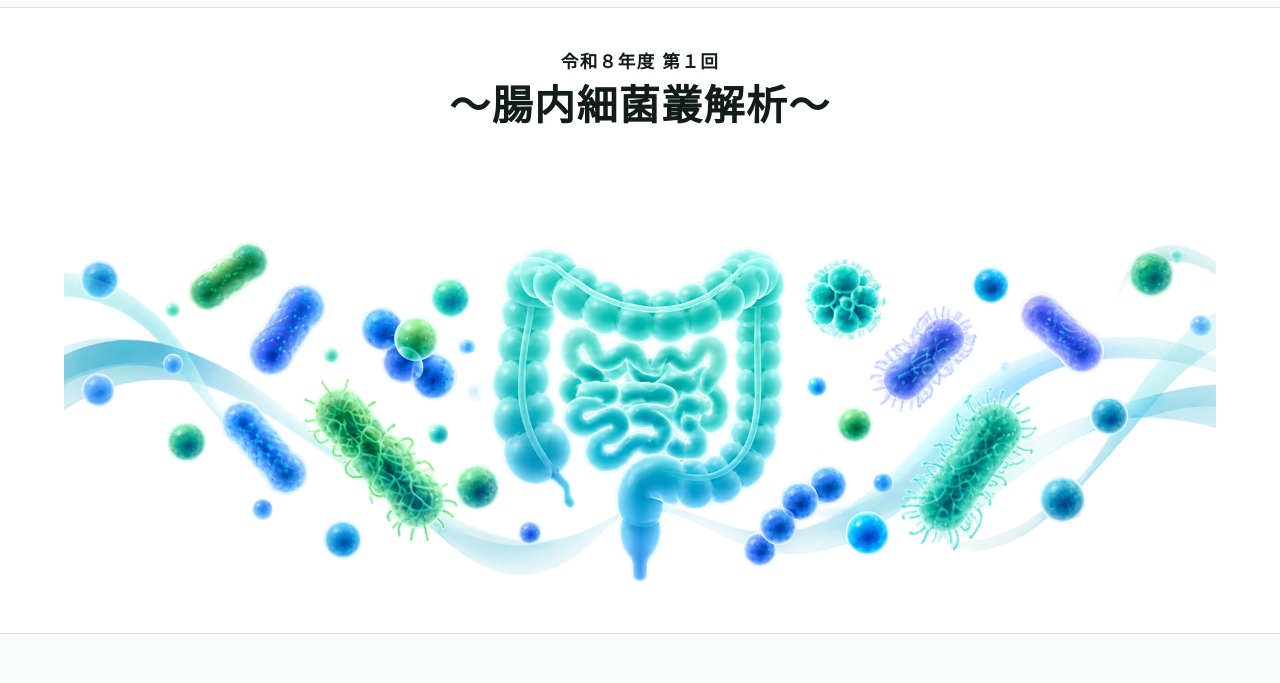
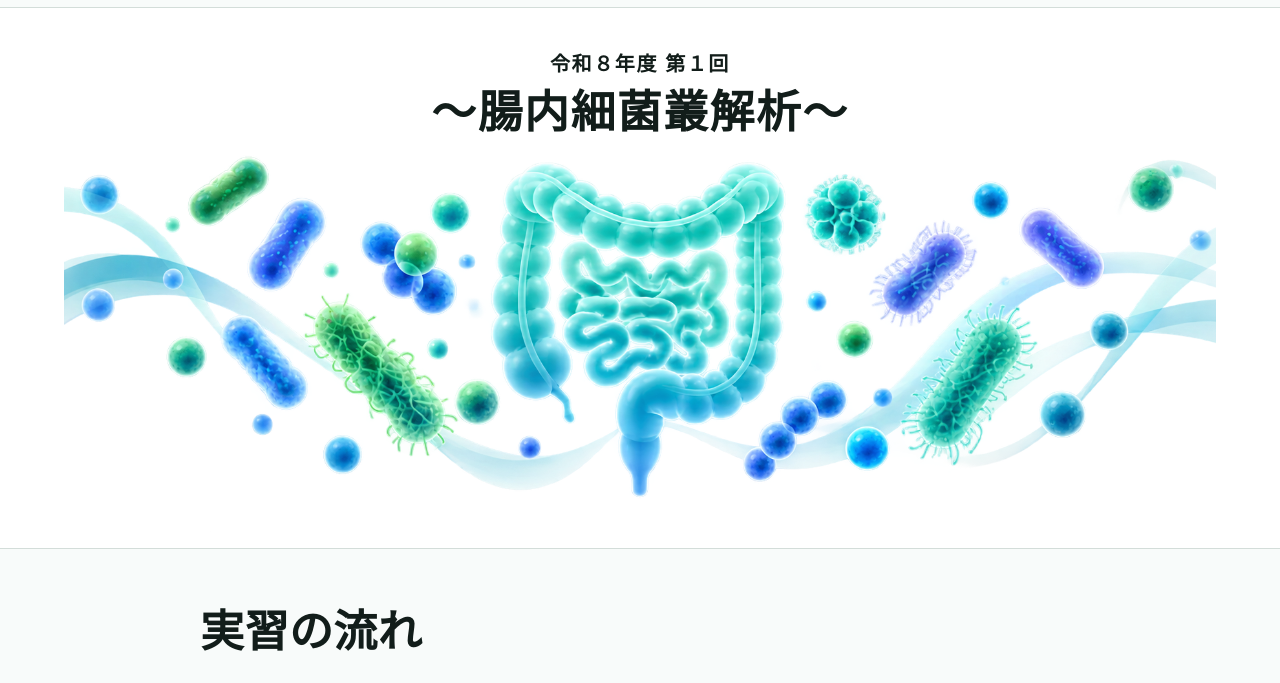
Before and after one commit to iWellness/r8_jissyu-kenshu, an Astro site: page / in a window 1280 px wide. Shown: the part 52-735 px from the top of the page. Built offline with nearby package versions, Linux system fonts and the light colour scheme; Astro itself is replaced by a stand-in of ours.

Commit message:
style: tighten microbiome hero heading

```diff
--- a/src/styles/global.css
+++ b/src/styles/global.css
@@ -144,10 +144,10 @@ html[data-js='true'] .js-only:not(.mobile-nav-button):not(.lesson-sidebar__close
 
 .home { width: 100%; margin: 0; padding: 0 0 88px; }
 .home-hero { width: 100%; padding-top: clamp(24px, 3.5vw, 42px); overflow: hidden; background: #fff; border-bottom: 1px solid var(--border); }
-.home-hero__title { margin: 0 20px clamp(18px, 2.4vw, 30px); color: var(--foreground); text-align: center; }
-.home-hero__eyebrow { display: block; font-size: clamp(.9rem, 1.4vw, 1.1rem); font-weight: 620; letter-spacing: .08em; }
-.home-hero__title-main { display: block; margin-top: 3px; font-size: clamp(1.65rem, 3.2vw, 2.6rem); font-weight: 720; letter-spacing: .035em; }
-.home-hero__visual { width: 90%; height: clamp(234px, 37.8vw, 468px); margin: 0 auto; overflow: hidden; }
+.home-hero__title { position: relative; z-index: 1; margin: 0 20px; color: var(--foreground); text-align: center; }
+.home-hero__eyebrow { display: block; font-size: clamp(1rem, 1.65vw, 1.25rem); font-weight: 620; letter-spacing: .08em; }
+.home-hero__title-main { display: block; margin-top: 3px; font-size: clamp(1.85rem, 3.5vw, 2.9rem); font-weight: 720; letter-spacing: .035em; }
+.home-hero__visual { width: 90%; height: clamp(234px, 37.8vw, 468px); margin: clamp(-70px, -5vw, -36px) auto 0; overflow: hidden; }
 .home-hero img { display: block; width: 100%; height: 100%; object-fit: cover; object-position: center center; }
 .home-flow { width: min(880px, calc(100% - 40px)); margin: 0 auto; padding-top: 52px; }
 .home-flow > h2 { margin: 0 0 28px; font-size: clamp(2rem, 4vw, 2.75rem); font-weight: 720; }
```
